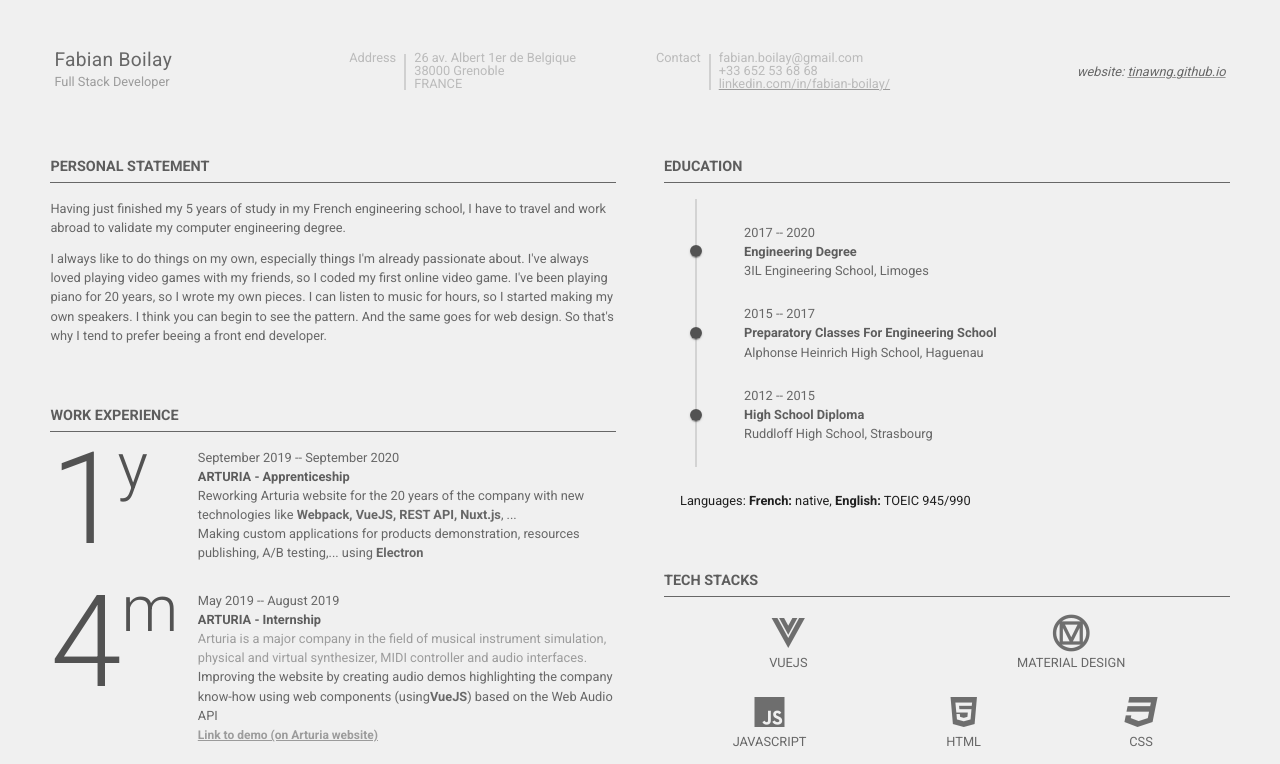
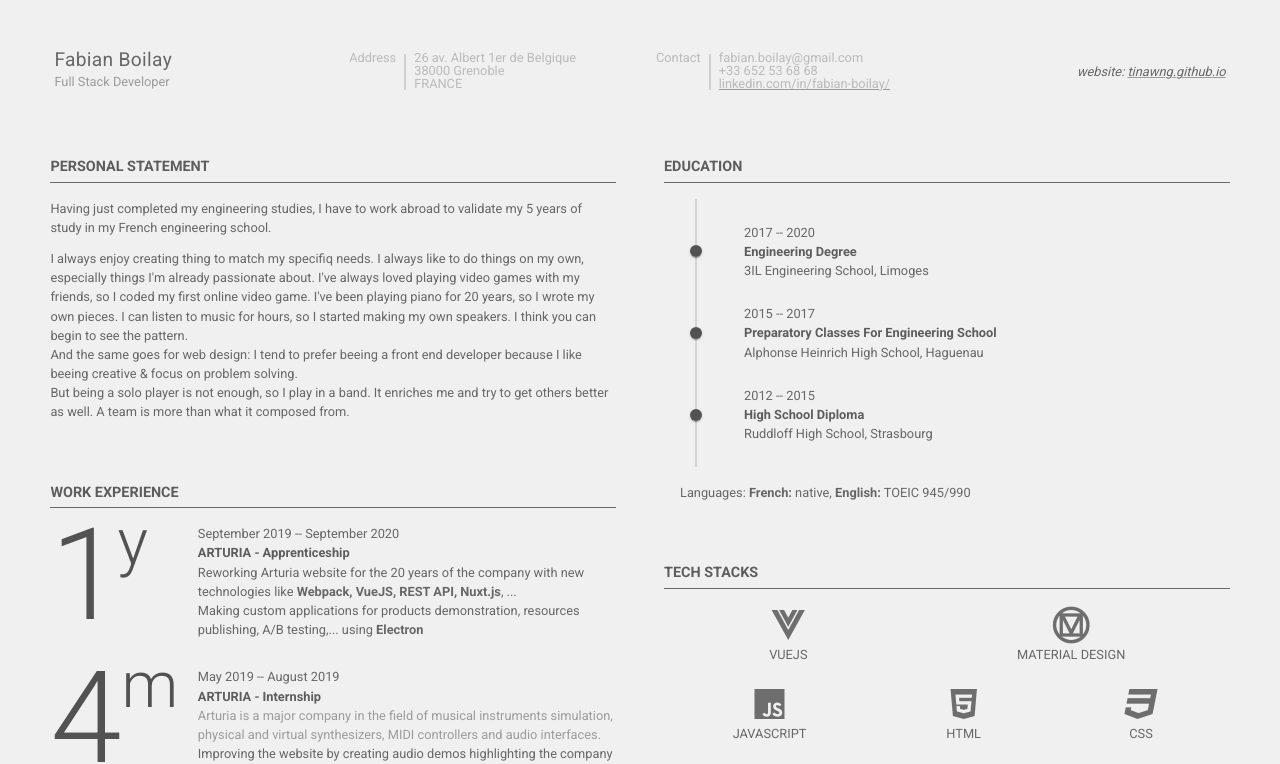
Before and after one commit to tinawng/disco-ball, a Vue app: page /#/resume in a window 1280 px wide. Shown: the top 764 px of the page. Built offline with nearby package versions, Linux system fonts and the light colour scheme; what disco-puzzle would draw is missing.

Commit message:
FIX: CSS leakage

```diff
--- a/src/views/Resume.vue
+++ b/src/views/Resume.vue
@@ -1,5 +1,5 @@
 <template>
-  <div class="window">
+  <div id="resume" class="window">
     <div class="container-5g6s">
       <v-row class="top-row">
         <v-col cols="3">
@@ -39,7 +39,7 @@
             <v-list-item-content>
               <v-list-item-title class="text-small text-regular font-italic">
                 website:
-                <a href="#/solodisco">
+                <a href="#/">
                   <span class="text-small text-regular font-italic">tinawng.github.io</span>
                 </a>
               </v-list-item-title>
@@ -57,15 +57,17 @@
           <div class="text-small text-regular">
             <p
               class="mb-3"
-            >Having just finished my 5 years of study in my French engineering school, I have to travel and work abroad to validate my computer engineering degree.</p>
+            >Having just completed my engineering studies, I have to work abroad to validate my 5 years of study in my French engineering school.</p>
             <p>
+              I always enjoy creating thing to match my specifiq needs.
               I always like to do things on my own, especially things I'm already passionate about.
               I've always loved playing video games with my friends, so I coded my first online video game.
               I've been playing piano for 20 years, so I wrote my own pieces.
               I can listen to music for hours, so I started making my own speakers.
               I think you can begin to see the pattern.
-              And the same goes for web design. So that's why I tend to prefer beeing a front end developer.
             </p>
+            <p>And the same goes for web design: I tend to prefer beeing a front end developer because I like beeing creative & focus on problem solving.</p>
+            <p>But being a solo player is not enough, so I play in a band. It enriches me and try to get others better as well. A team is more than what it composed from.</p>
           </div>
 
           <div class="spacer"></div>
@@ -100,7 +102,7 @@
               <p class="text-thick">ARTURIA - Internship</p>
               <p
                 class="text-thin"
-              >Arturia is a major company in the field of musical instrument simulation, physical and virtual synthesizer, MIDI controller and audio interfaces.</p>
+              >Arturia is a major company in the field of musical instruments simulation, physical and virtual synthesizers, MIDI controllers and audio interfaces.</p>
               <p>
                 <span>Improving the website by creating audio demos highlighting the company know-how using web components (using</span>
                 <b>VueJS</b>
@@ -153,7 +155,7 @@
               </div>
             </v-timeline-item>
           </v-timeline>
-          <div class="mt-6 ml-4 text-small">
+          <div class="mt-4 ml-4 text-small text-regular">
             Languages:
             <b>French:</b> native,
             <b>English:</b> TOEIC 945/990
@@ -347,7 +349,7 @@ export default {
 };
 </script>
 
-<style lang="scss" scope>
+<style lang="scss">
 .window {
   width: 100vw;
   min-height: 100vh;
@@ -362,7 +364,6 @@ export default {
   max-width: 1280px;
   margin-left: auto;
   margin-right: auto;
-}
 
   .spacer {
     height: 60px;
@@ -438,16 +439,17 @@ a {
     font-size: 0.75rem;
     font-weight: 600;
   }
+  p {
+    margin: 0 !important;
+  }
 
-.v-application p {
-  margin: 0;
-}
   .theme--light.v-divider {
     border-color: #525252dd;
   }
   .v-timeline-item__dot--small {
-  height: 12px;
-  left: calc(50% - 12px);
-  width: 12px;
+    height: 12px !important;
+    left: calc(50% - 12px) !important;
+    width: 12px !important;
+  }
 }
 </style>
```
Also changed, not shown: src/router.js (+5 -2 lines). Lines whose indentation alone changed are shown as unchanged.
